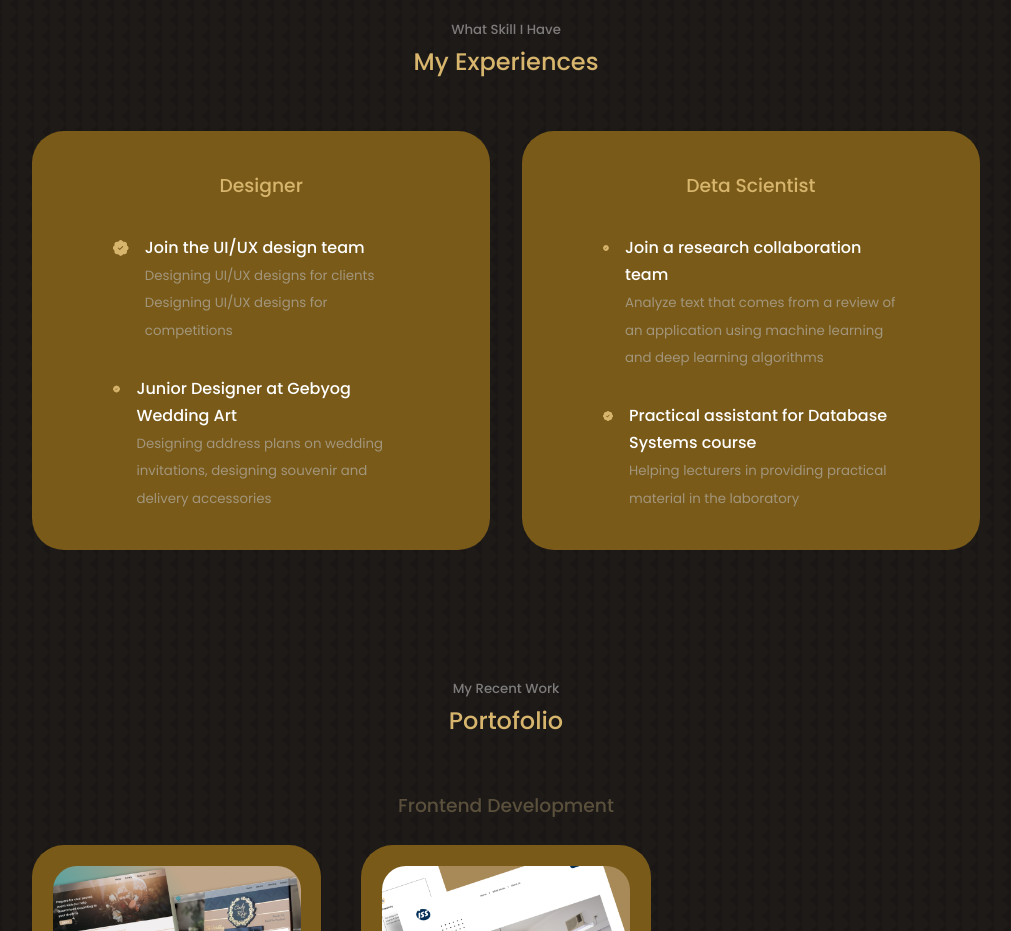
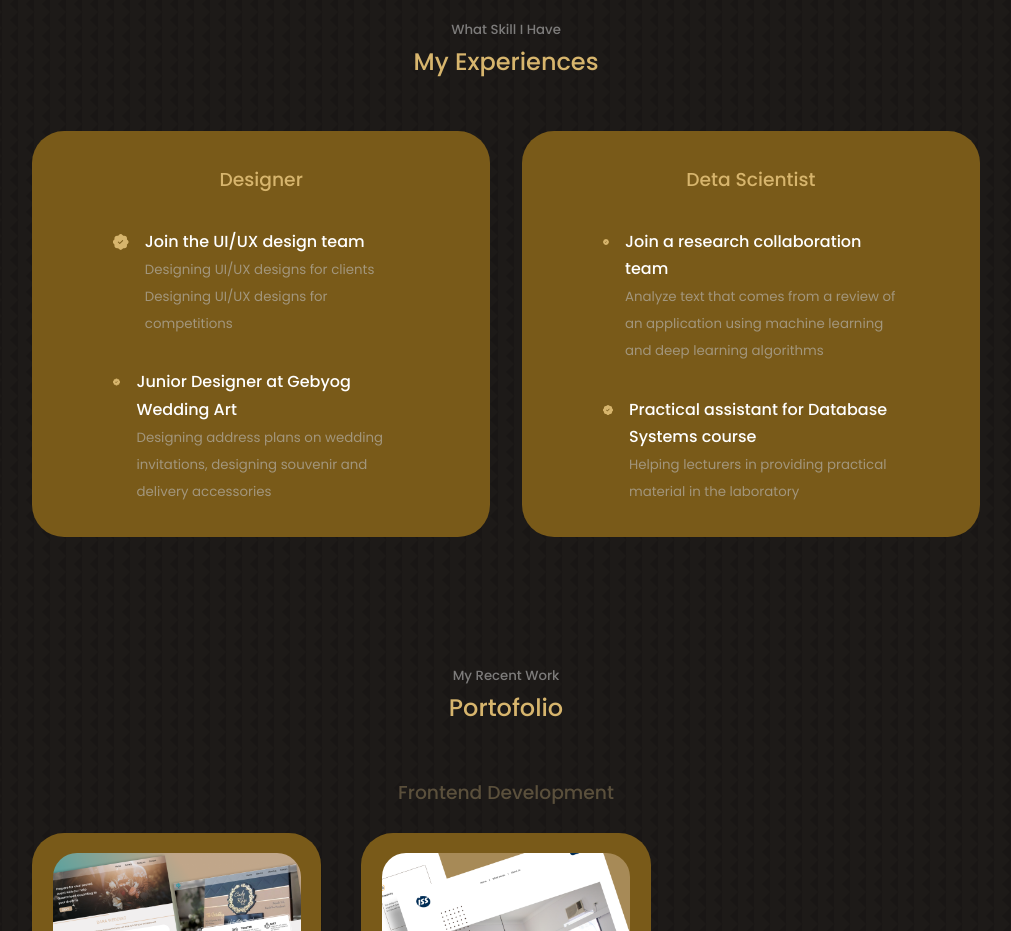
Before and after one commit to taufikhdyt01/portofolio-web, a React (Create React App) app: page / in a window 1280 px wide. Shown: the part 2500-3431 px from the top of the page, without its empty margins (134-1145 px from the left). Built offline with nearby package versions, Linux system fonts and the light colour scheme.

Commit message:
Improved responsiveness for mobile

```diff
--- a/src/components/about/about.css
+++ b/src/components/about/about.css
@@ -80,7 +80,7 @@
     }
 }
 
-@media screen and (max-width: 412px) {
+@media screen and (max-width: 600px) {
     .about__me{
         width: 65%;
         margin: 0 auto 3rem;
--- a/src/components/contact/contact.css
+++ b/src/components/contact/contact.css
@@ -64,7 +64,7 @@ input,textarea{
     }
 }
 
-@media screen and (max-width: 412px){
+@media screen and (max-width: 600px){
     .container.contact__container{
         width: 80%;
 
--- a/src/components/experience/experience.css
+++ b/src/components/experience/experience.css
@@ -6,7 +6,7 @@
 
 .experience__container > div {
     background: var(--color-bg-variant);
-    padding: 2.4rem 5rem;
+    padding: 2rem 5rem;
     border-radius: 2rem;
     border: 1px solid transparent;
     transition: var(--transition)
@@ -54,7 +54,7 @@
     }
 }
 
-@media screen and (max-width: 412px){
+@media screen and (max-width: 600px){
     .experience__container{
         gap: 1rem;
     }
--- a/src/components/header/header.css
+++ b/src/components/header/header.css
@@ -61,7 +61,7 @@ header {
     }
 }
 
-@media screen and (max-width: 412px) {
+@media screen and (max-width: 600px) {
     header {
         height: 100vh;
         padding-top: 3rem;
--- a/src/components/nav/nav.css
+++ b/src/components/nav/nav.css
@@ -40,7 +40,7 @@ nav a.active {
     }
 }
 
-@media screen and (max-width: 412px) {
+@media screen and (max-width: 600px) {
     nav {
         position: fixed;
         left: 41%;
--- a/src/components/portofolio/portofolio.css
+++ b/src/components/portofolio/portofolio.css
@@ -49,7 +49,7 @@
     }
 }
 
-@media screen and (max-width: 412px){
+@media screen and (max-width: 600px){
     .portofolio__container{
         grid-template-columns: 1fr;
         gap: 1rem;
--- a/src/components/services/services.css
+++ b/src/components/services/services.css
@@ -61,7 +61,7 @@
     }
 }
 
-@media screen and (max-width: 412px){
+@media screen and (max-width: 600px){
     .services__container{
         grid-template-columns: 1fr;
         gap: 1.5rem;
--- a/src/components/testimonials/testimonials.css
+++ b/src/components/testimonials/testimonials.css
@@ -35,7 +35,7 @@
 
 }
 
-@media screen and (max-width: 412px){
+@media screen and (max-width: 600px){
     .container.testimonial__container{
         width: var(--container-width-ms);
     }
--- a/src/index.css
+++ b/src/index.css
@@ -125,7 +125,7 @@ img{
 }
 /* Media Query */
 
-@media screen and (max-width: 412px){
+@media screen and (max-width: 600px){
   .container{
     width: 80%;
   }
```
